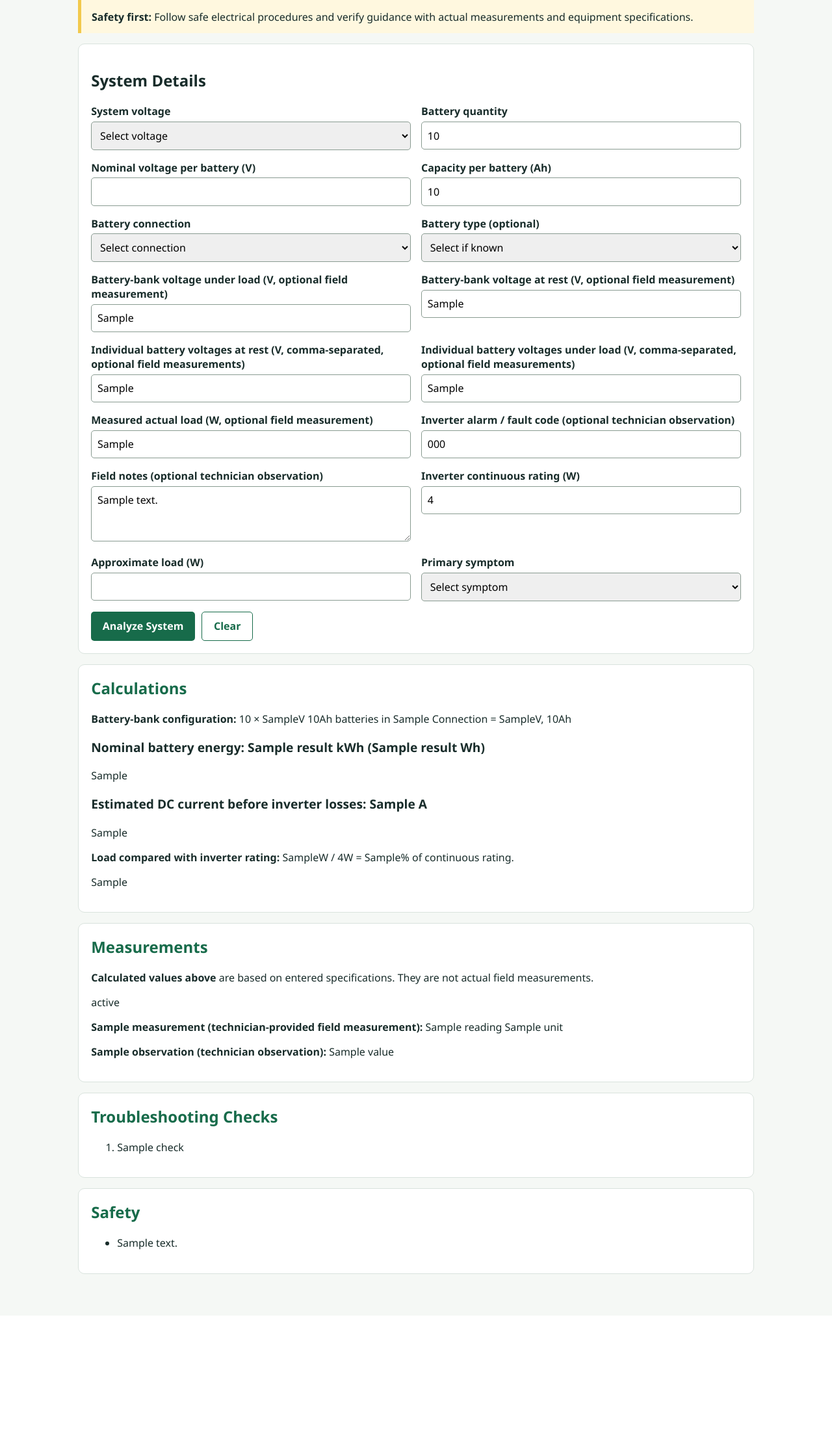
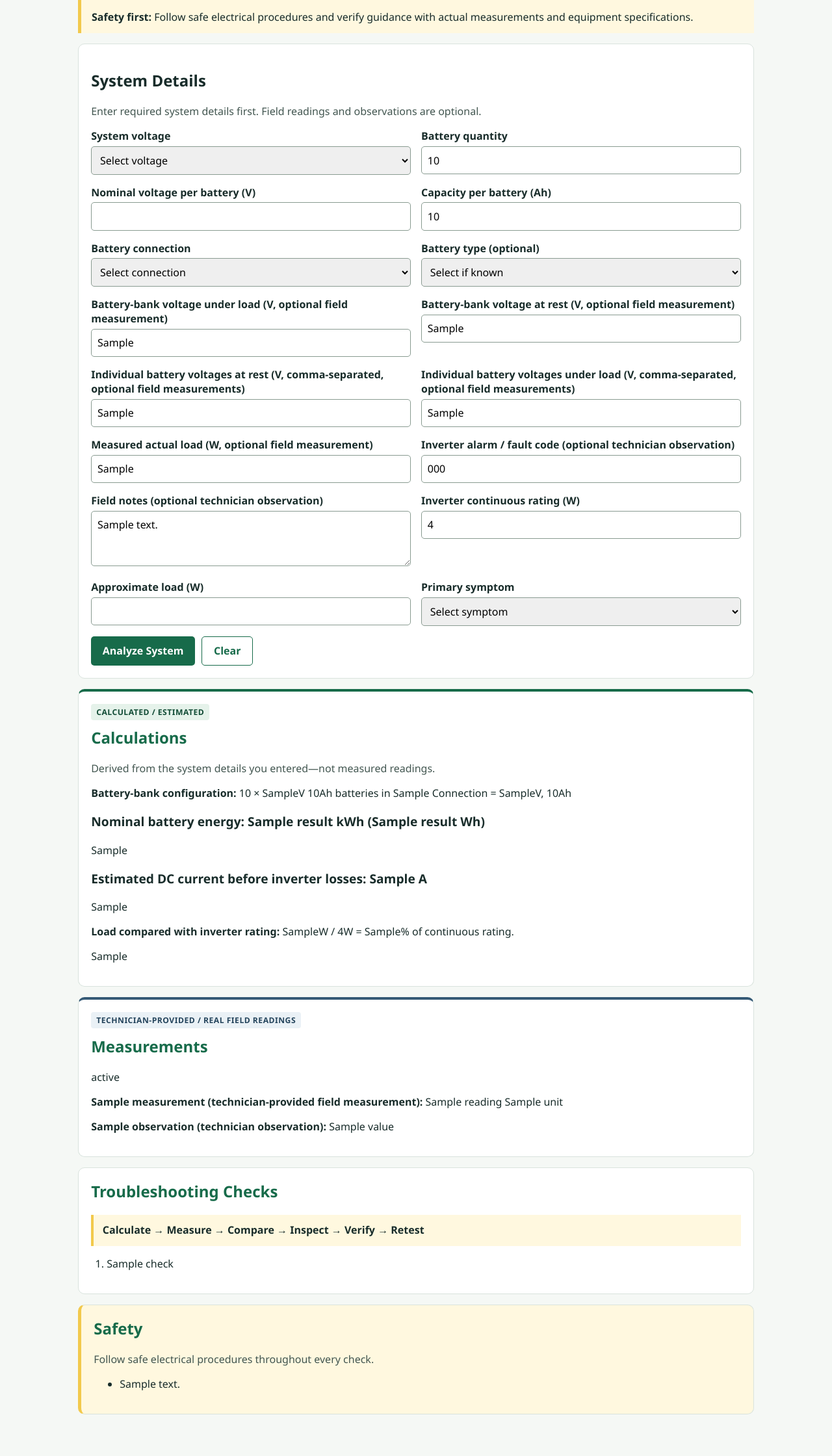
Before and after one commit to GIDEON308/SolarMate-AI-Hackathon, a Flask app: template templates/index.html in a window 1280 px wide. Shown: the part 169-2409 px from the top of the page at 65% size. Before the commit the page ends 2129 px from the top, so only its background shows below. Run offline with Flask 3, Linux system fonts and the light colour scheme; the template is opened without the code that fills it: most values are stand-ins (such as "Sample title", 1, 10 or a date in 2020).

Commit message:
Improve field-ready presentation and instructions
Co-authored-by: Copilot <223556219+Copilot@users.noreply.github.com>

```diff
--- a/static/css/styles.css
+++ b/static/css/styles.css
@@ -33,6 +33,11 @@ h1 {
   border-left: 5px solid var(--yellow);
   background: #fff8df;
   padding: .9rem 1rem;
+}
+
+.card.safety {
+  border-left: 5px solid var(--yellow);
+  background: #fff8df;
 }
 
 .error {
@@ -122,9 +127,58 @@ button {
   margin-top: 0;
 }
 
+.section-intro {
+  color: #425650;
+  margin-top: 0;
+}
+
+.section-kicker {
+  display: inline-block;
+  margin: 0 0 .65rem;
+  padding: .25rem .5rem;
+  border-radius: 4px;
+  font-size: .76rem;
+  font-weight: 750;
+  letter-spacing: .04em;
+}
+
+.calculated-card {
+  border-top: 4px solid var(--green);
+}
+
+.calculated-card .section-kicker {
+  color: #124c36;
+  background: #e5f2ea;
+}
+
+.measurement-card {
+  border-top: 4px solid #355a76;
+}
+
+.measurement-card .section-kicker {
+  color: #24445c;
+  background: #eaf1f6;
+}
+
+.result-card {
+  scroll-margin-top: 1rem;
+}
+
 .metric {
   font-size: 1.2rem;
   font-weight: 700;
+}
+
+.check-flow {
+  padding: .7rem .85rem;
+  border-left: 4px solid var(--yellow);
+  background: #fff8df;
+  font-weight: 700;
+  line-height: 1.6;
+}
+
+ol {
+  padding-left: 1.5rem;
 }
 
 li + li {
@@ -145,4 +199,8 @@ li + li {
   .card {
     padding: .9rem;
   }
+
+  .section-kicker {
+    font-size: .7rem;
+  }
 }
--- a/templates/index.html
+++ b/templates/index.html
@@ -31,6 +31,7 @@
 
     <form method="post" action="/" novalidate>
       <h2>System Details</h2>
+      <p class="section-intro">Enter required system details first. Field readings and observations are optional.</p>
       <div class="fields">
         <div>
           <label for="system_voltage">System voltage</label>
@@ -172,8 +173,10 @@
     <form id="clear-case-form" action="/" method="get" hidden></form>
 
     {% if result %}
-    <section class="card" aria-labelledby="calculations-title">
+    <section class="card result-card calculated-card" aria-labelledby="calculations-title">
+      <p class="section-kicker">CALCULATED / ESTIMATED</p>
       <h2 id="calculations-title">Calculations</h2>
+      <p class="section-intro">Derived from the system details you entered—not measured readings.</p>
       <p><strong>Battery-bank configuration:</strong>
         {{ result.battery_quantity }} × {{ result.battery_voltage }}V
         {{ result.battery_capacity_ah }}Ah batteries in {{ values.connection|title }}
@@ -191,10 +194,9 @@
       <p>{{ result.inverter_interpretation }}</p>
     </section>
 
-    <section class="card" aria-labelledby="measurements-title">
+    <section class="card result-card measurement-card" aria-labelledby="measurements-title">
+      <p class="section-kicker">TECHNICIAN-PROVIDED / REAL FIELD READINGS</p>
       <h2 id="measurements-title">Measurements</h2>
-      <p><strong>Calculated values above</strong> are based on entered specifications.
-        They are not actual field measurements.</p>
       <p>{{ result.measurements_status }}</p>
       {% for measurement in result.field_measurements %}
       <p><strong>{{ measurement.label }} (technician-provided field measurement):</strong>
@@ -208,11 +210,15 @@
 
     <section class="card" aria-labelledby="checks-title">
       <h2 id="checks-title">Troubleshooting Checks</h2>
+      <p class="check-flow" aria-label="Troubleshooting sequence">
+        Calculate → Measure → Compare → Inspect → Verify → Retest
+      </p>
       <ol>{% for check in result.checks %}<li>{{ check }}</li>{% endfor %}</ol>
     </section>
 
     <section class="card safety" aria-labelledby="safety-title">
       <h2 id="safety-title">Safety</h2>
+      <p class="section-intro">Follow safe electrical procedures throughout every check.</p>
       <ul>{% for note in result.safety %}<li>{{ note }}</li>{% endfor %}</ul>
     </section>
     {% endif %}
```
Also changed, not shown: tests/test_routes.py (+39 -3 lines), README.md (added).
